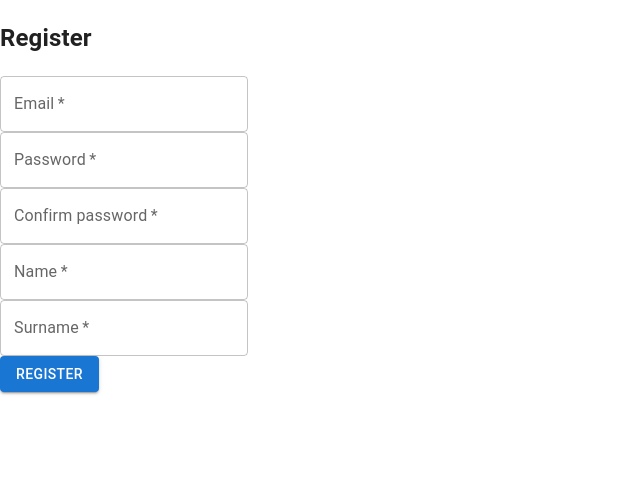
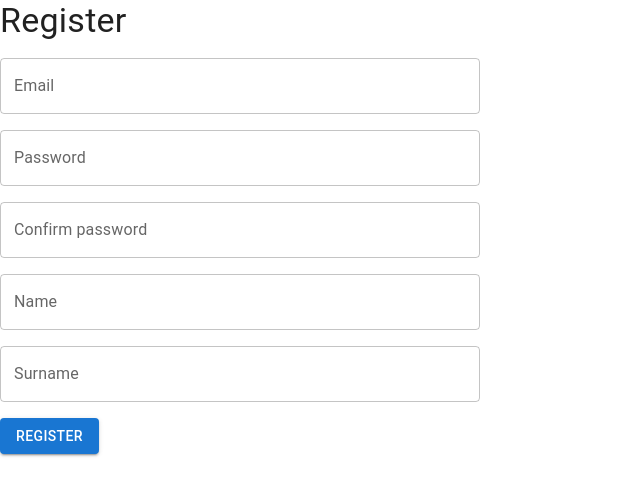
Before and after one commit to magley/sssscs, a React (Create React App) app in the folder front/sssscs/: page / in a window 1280 px wide. Shown: the top 496 px of the page, without its empty margins (0-640 px from the left). Built offline with nearby package versions, Linux system fonts and the light colour scheme.

Commit message:
feat(front): Register with validation

```diff
--- a/front/sssscs/package.json
+++ b/front/sssscs/package.json
@@ -16,6 +16,7 @@
     "axios": "^1.3.4",
     "react": "^18.2.0",
     "react-dom": "^18.2.0",
+    "react-hook-form": "^7.43.7",
     "react-router-dom": "^6.9.0",
     "react-scripts": "5.0.1",
     "typescript": "^4.9.5",
--- a/front/sssscs/src/register/Register.tsx
+++ b/front/sssscs/src/register/Register.tsx
@@ -1,9 +1,15 @@
-import { Box, TextField, Button } from "@mui/material";
+import { Box, TextField, Button, Typography } from "@mui/material";
 import { AxiosResponse, AxiosError } from "axios";
-import { FormEvent, useState } from "react";
 import { RegisterService, User, UserCreateDto } from "./RegisterService";
+import { FieldValues, useForm } from "react-hook-form";
 
-const TryRegister = async (dto: UserCreateDto) => {
+const TryRegister = async (data: FieldValues) => {
+    const dto: UserCreateDto = {
+        'email': data['email'],
+        'name': data['name'],
+        'surname': data['surname'],
+        'password': data['password']
+    }
     RegisterService.register(dto)
         .then((res: AxiosResponse<User>) => {
             console.log(res.data);
@@ -15,37 +21,69 @@ const TryRegister = async (dto: UserCreateDto) => {
         });
 }
 
-let Register = () => {
-    const [email, setEmail] = useState("");
-    const [name, setName] = useState("");
-    const [surname, setSurname] = useState("")
-    const [password, setPassword] = useState("");
-    const [confirmPassword, setConfirmPassword] = useState("");
-
-    const handleSubmit = (event: FormEvent<HTMLFormElement>) => {
-        event.preventDefault();
-        TryRegister({email, password, name, surname})
-    }
+const Register = () => {
+    const { register, handleSubmit, formState: { errors } } = useForm({mode: 'onChange'});
 
     return (
-        <div className="Register">
-            <h2>Register</h2>
-            <form onSubmit={handleSubmit}>
-                <Box>
-                    <TextField variant="outlined" type="text" name="cert-email" label="Email" required onChange={e => setEmail(e.target.value)} />
-                    <br/>
-                    <TextField variant="outlined" type="password" name="cert-pass" label="Password" required onChange={e => setPassword(e.target.value)} />
-                    <br/>
-                    <TextField variant="outlined" type="password" name="cert-confirm-pass" label="Confirm password" required onChange={e => setConfirmPassword(e.target.value)} />
-                    <br/>
-                    <TextField variant="outlined" type="text" name="cert-name" label="Name" required onChange={e => setName(e.target.value)} />
-                    <br/>
-                    <TextField variant="outlined" type="text" name="cert-surname" label="Surname" required onChange={e => setSurname(e.target.value)} />
-                    <br/>
-                    <Button color="primary" variant="contained" type="submit">Register</Button>
-                </Box>
-            </form>
-        </div>
+        <Box component='form' onSubmit={handleSubmit(TryRegister)} sx={{maxWidth: '30rem'}}>
+            <Typography variant='h4' sx={{mb: 2}}>
+                Register
+            </Typography>
+            <TextField
+                sx={{mb: 2}}
+                label="Email"
+                fullWidth
+                {...register('email', {
+                    required: 'Email is required',
+                    pattern: {
+                        value: /^[A-Z0-9._%+-]+@[A-Z0-9.-]+\.[A-Z]{2,4}$/i,
+                        message: 'Not a valid email'
+                    }
+                })}
+                error={!!errors['email']}
+                helperText={errors['email']?.message?.toString()}
+            />
+            <TextField
+                sx={{mb: 2}}
+                label="Password"
+                type="password"
+                fullWidth
+                {...register('password', {
+                    required: 'Password is required'
+                })}
+                error={!!errors['password']}
+                helperText={errors['password']?.message?.toString()}
+            />
+            <TextField
+                sx={{mb: 2}}
+                label="Confirm password"
+                type="password"
+                fullWidth
+                // FIXME: Update when password is updated as well
+                {...register('confirmPassword', {
+                    validate: (value, formValues) => {
+                        return value === formValues['password'] || 'Password not matching'
+                    }
+                })}
+                error={!!errors['confirmPassword']}
+                helperText={errors['confirmPassword']?.message?.toString()}
+            />
+            <TextField
+                sx={{mb: 2}}
+                label="Name"
+                fullWidth
+                {...register('name')}
+            />
+            <TextField
+                sx={{mb: 2}}
+                label="Surname"
+                fullWidth
+                {...register('surname')}
+            />
+            <Button variant="contained" type="submit">
+                Register
+            </Button>
+        </Box>
     );
 }
 
```
Also changed, not shown: 1 other file (tests, documents, lock files or other folders).
